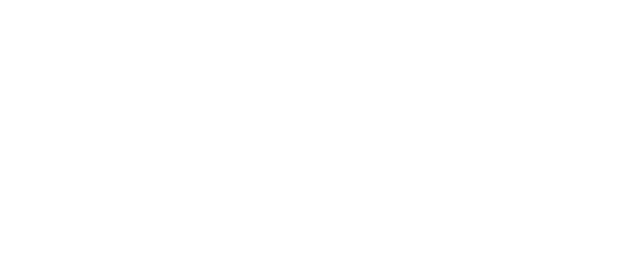
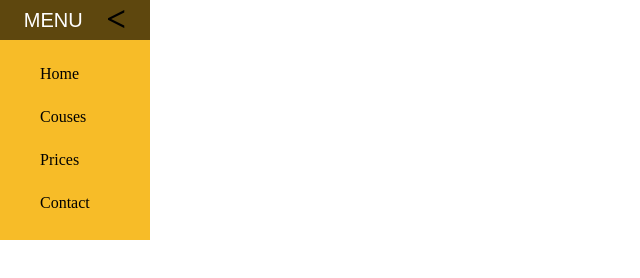
Before and after one commit to wearebored/html-css-calisma-alani, a plain HTML site: page transform_transition_shadow/index.html in a window 1280 px wide. Shown: the whole page, without its empty margins (0-640 px from the left). Drawn offline with Linux system fonts and the light colour scheme.

Commit message:
transition

```diff
--- a/transform_transition_shadow/index.html
+++ b/transform_transition_shadow/index.html
@@ -8,6 +8,22 @@
     <link rel="stylesheet" href="style.css">
 </head>
 <body>
+    <div class="anadiv">
+        <div class="div1">
+            <h1>MENU</h1>
+            <p class="p1">></p>
+            <p class="p2"><</p>
+        </div>
+        <div class="div2">
+            <ul>
+                <li>Home</li>
+                <li>Couses</li>
+                <li>Prices</li>
+                <li>Contact</li>
+
+            </ul>
+        </div>
+    </div>
 
 </body>
 </html>
--- a/transform_transition_shadow/style.css
+++ b/transform_transition_shadow/style.css
@@ -0,0 +1,82 @@
+*{
+    margin: 0;
+    padding: 0;
+    box-sizing: border-box;
+    list-style: none;
+}
+
+.div1{
+    background-color: rgb(94, 71, 14);
+    width: 40px;
+    height: 40px;
+
+}
+.anadiv, .div1, .div2{
+    transition: all 1s;
+}
+.anadiv ul{
+    transition-delay: all 4s;
+}
+.div1 p{
+    text-align: center;
+    font-weight: 900;
+    font-size: 35px;
+}
+.p2{
+    display: none;
+}
+
+.div2{
+    background-color: rgb(247, 188, 40);
+    width: 40px;
+    height: 200px;
+
+}
+
+.div1 h1{
+    display: none;
+    color: white;
+    font-weight: 100;
+    font-family: sans-serif;
+    font-size: 20px;
+}
+.anadiv:hover h1{
+    display: inline-block;
+}
+.anadiv:hover .p1{
+    display: none;
+}
+.anadiv:hover .p2{
+    display: inline-block;
+
+}
+.anadiv:hover ul{
+    display: inline-block;
+
+}
+.div2 ul li{
+    margin: 25px 40px;
+}
+
+.div2 ul{
+    display: none;
+}
+.anadiv:hover .div2{
+    display: block;
+    width: 150px;
+    height: 200px;
+    background-color: rgb(247, 188, 40);
+}
+.anadiv:hover .div1{
+    display: block;
+    width: 150px;
+    background-color:  rgb(94, 71, 14);
+    display: flex;
+    justify-content: space-evenly;
+    align-items: center;
+}
+
+
+.div1{}
+.div1{}
+.div1{}
```
